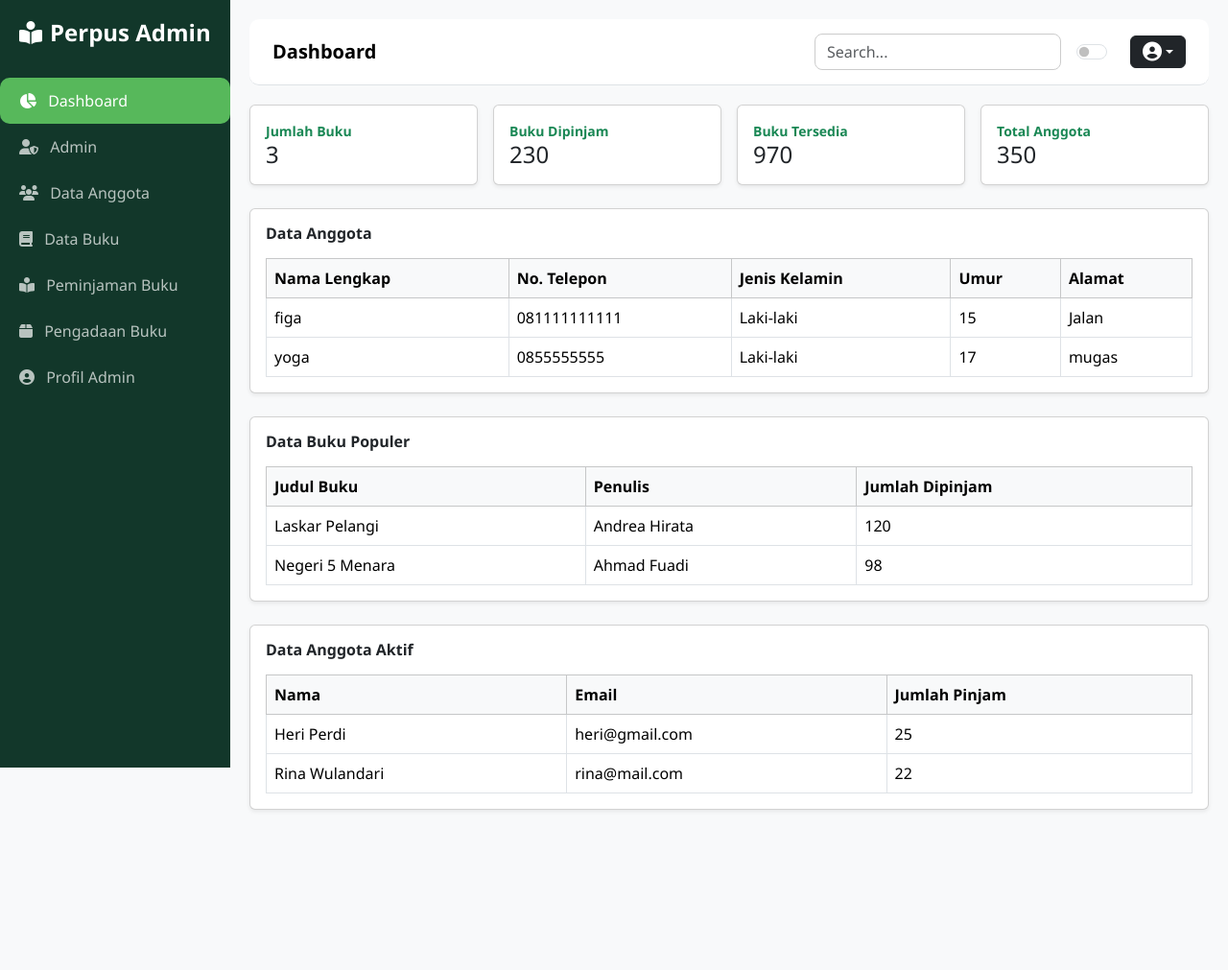
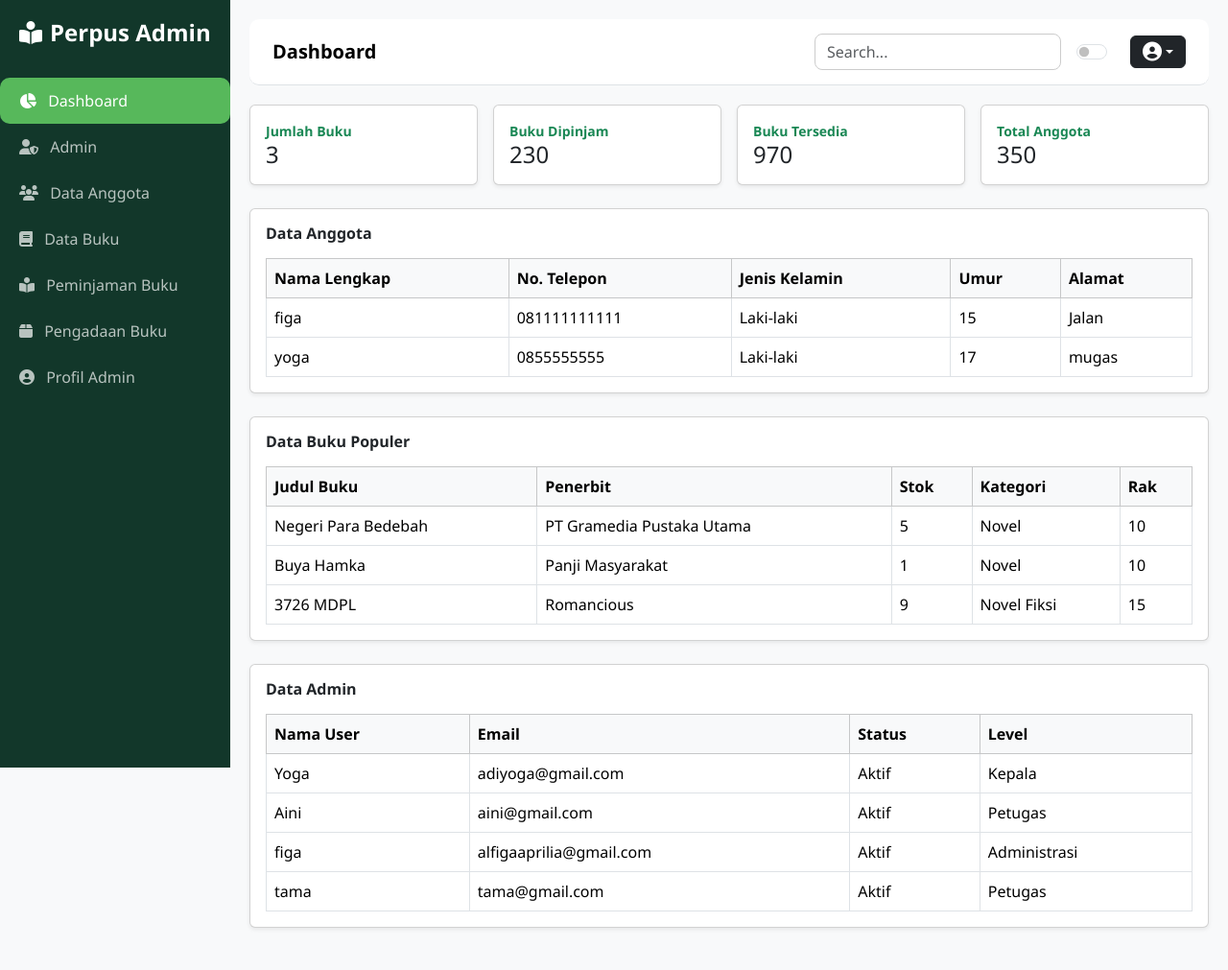
Before and after one commit to nneyaii/Kelompok6-TA, a PHP site: page / in a window 1280 px wide. Shown: the whole page at 96% size. Before the commit the page ends 845 px from the top, so only its background shows below. Run offline with PHP 8.4, Linux system fonts and the light colour scheme; a user stored in the database is signed in.

Commit message:
benahin dashboard

```diff
--- a/index.php
+++ b/index.php
@@ -138,45 +138,73 @@ if (!isset($_SESSION['user_email'])) {
         <thead class="table-light">
           <tr>
             <th>Judul Buku</th>
-            <th>Penulis</th>
-            <th>Jumlah Dipinjam</th>
+            <th>Penerbit</th>
+            <th>Stok</th>
+            <th>Kategori</th>
+            <th>Rak</th>
           </tr>
         </thead>
         <tbody>
           <tr>
-            <td>Laskar Pelangi</td>
-            <td>Andrea Hirata</td>
-            <td>120</td>
+            <td>Negeri Para Bedebah</td>
+            <td>PT Gramedia Pustaka Utama</td>
+            <td>5</td>
+            <td>Novel</td>
+            <td>10</td>
           </tr>
           <tr>
-            <td>Negeri 5 Menara</td>
-            <td>Ahmad Fuadi</td>
-            <td>98</td>
+            <td>Buya Hamka</td>
+            <td>Panji Masyarakat</td>
+            <td>1</td>
+            <td>Novel</td>
+            <td>10</td>
+          </tr>
+          <tr>
+            <td>3726 MDPL</td>
+            <td>Romancious</td>
+            <td>9</td>
+            <td>Novel Fiksi</td>
+            <td>15</td>
           </tr>
         </tbody>
       </table>
     </div>
 
     <div class="card p-3 shadow-sm mb-4">
-      <h6 class="fw-semibold mb-3">Data Anggota Aktif</h6>
+      <h6 class="fw-semibold mb-3">Data Admin</h6>
       <table class="table table-bordered table-hover mb-0">
         <thead class="table-light">
           <tr>
-            <th>Nama</th>
+            <th>Nama User</th>
             <th>Email</th>
-            <th>Jumlah Pinjam</th>
+            <th>Status</th>
+            <th>Level</th>
           </tr>
         </thead>
         <tbody>
           <tr>
-            <td>Heri Perdi</td>
-            <td>heri@gmail.com</td>
-            <td>25</td>
+            <td>Yoga</td>
+            <td>adiyoga@gmail.com</td>
+            <td>Aktif</td>
+            <td>Kepala</td>
           </tr>
           <tr>
-            <td>Rina Wulandari</td>
-            <td>rina@mail.com</td>
-            <td>22</td>
+            <td>Aini</td>
+            <td>aini@gmail.com</td>
+            <td>Aktif</td>
+            <td>Petugas</td>
+          </tr>
+          <tr>
+            <td>figa</td>
+            <td>alfigaaprilia@gmail.com</td>
+            <td>Aktif</td>
+            <td>Administrasi</td>
+          </tr>
+          <tr>
+            <td>tama</td>
+            <td>tama@gmail.com</td>
+            <td>Aktif</td>
+            <td>Petugas</td>
           </tr>
         </tbody>
       </table>
```
